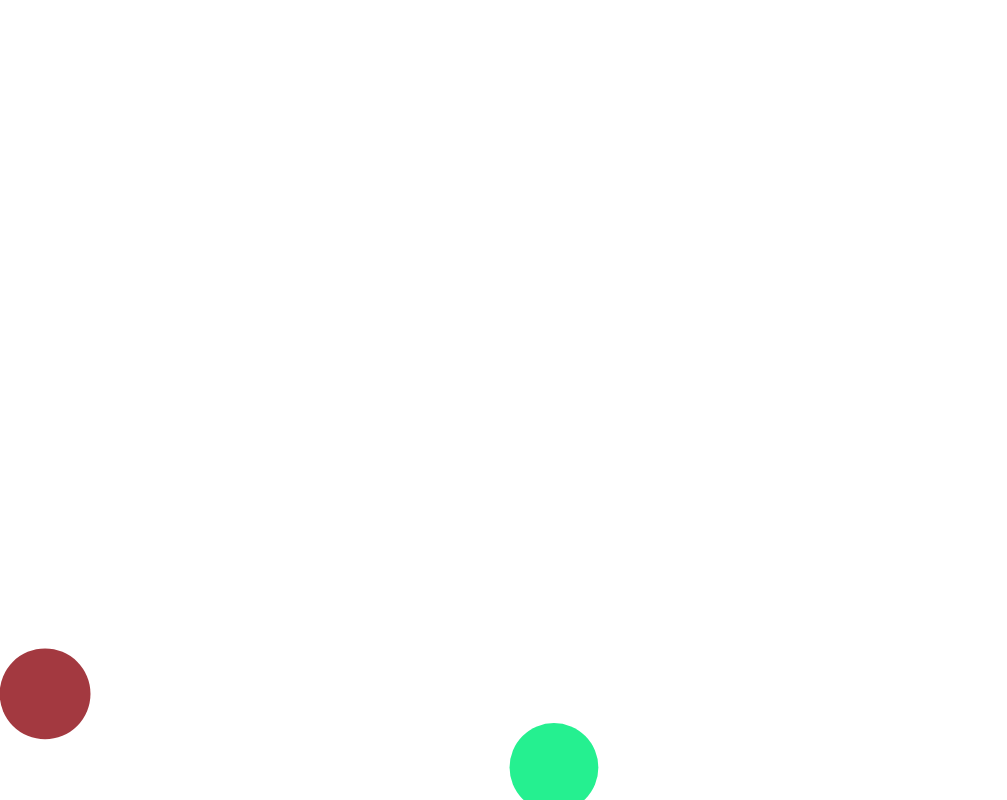
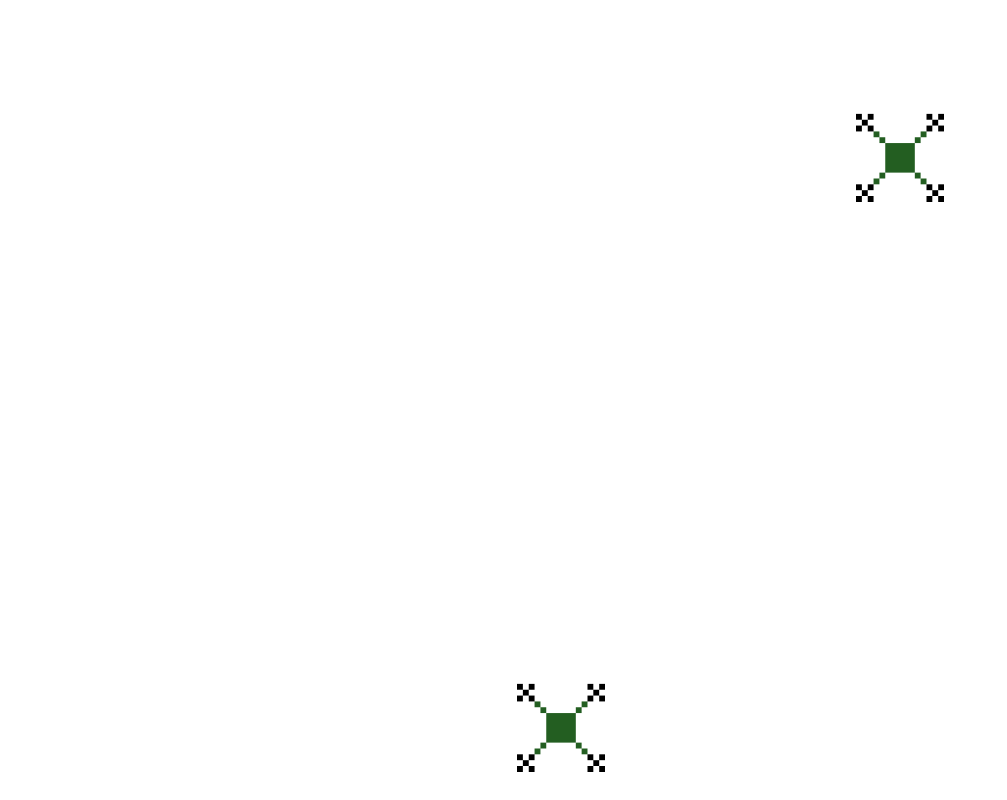
Before and after one commit to castromx/AsteroidGameWeb, a plain HTML site: page game/index.html in a window 1280 px wide. Shown: the whole page, without its empty margins (0-1007 px from the left). Drawn offline with Linux system fonts and the light colour scheme.

Commit message:
add sprite and animate dron

```diff
--- a/game/game.js
+++ b/game/game.js
@@ -1,49 +1,14 @@
-const canvas = document.getElementById('gameCanvas');
-const context = canvas.getContext('2d');
-
-canvas.width = window.innerWidth;
-canvas.height = window.innerHeight;
-
-let objects = [];
+const gameArea = document.getElementById('gameArea');
 
 function createObject() {
-  const obj = {
-    x: Math.random() * canvas.width,
-    y: Math.random() * canvas.height,
-    radius: 30 + Math.random() * 20,  // радіус від 30 до 50
-    color: 'rgb(' + Math.random() * 255 + ',' + Math.random() * 255 + ',' + Math.random() * 255 + ')'
-  };
-  objects.push(obj);
-}
-
-function drawObjects() {
-  objects.forEach(obj => {
-    context.beginPath();
-    context.arc(obj.x, obj.y, obj.radius, 0, Math.PI * 2);
-    context.fillStyle = obj.color;
-    context.fill();
-    context.closePath();
+  const img = document.createElement('img');
+  img.src = 'dron.gif';
+  img.style.left = Math.random() * (window.innerWidth - 100) + 'px';
+  img.style.top = Math.random() * (window.innerHeight - 100) + 'px';
+  img.addEventListener('click', () => {
+    img.remove();
   });
-}
-
-function update() {
-  context.clearRect(0, 0, canvas.width, canvas.height);
-  drawObjects();
-}
-
-function detectClick(e) {
-  const mouseX = e.clientX;
-  const mouseY = e.clientY;
-
-  // Фільтрація об'єктів, які не були натиснуті
-  objects = objects.filter(obj => {
-    const distance = Math.sqrt((mouseX - obj.x) ** 2 + (mouseY - obj.y) ** 2);
-    return distance > obj.radius;
-  });
+  gameArea.appendChild(img);
 }
 
 setInterval(createObject, 2000);
-
-setInterval(update, 1000 / 60);
-
-canvas.addEventListener('click', detectClick);
--- a/game/index.html
+++ b/game/index.html
@@ -3,11 +3,11 @@
 <head>
   <meta charset="UTF-8">
   <meta name="viewport" content="width=device-width, initial-scale=1.0">
-  <title>Click to Destroy</title>
+  <title>Click to Destroy Drones</title>
   <link rel="stylesheet" href="styles.css">
 </head>
 <body>
-  <canvas id="gameCanvas"></canvas>
+  <div id="gameArea"></div>
   <script src="game.js"></script>
 </body>
 </html>
--- a/game/styles.css
+++ b/game/styles.css
@@ -6,8 +6,15 @@ body, html {
   background-color: black;
 }
 
-canvas {
-  display: block;
-  margin: auto;
+#gameArea {
+  position: relative;
+  width: 100%;
+  height: 100%;
   background-color: white;
 }
+
+img {
+  position: absolute;
+  width: 100px;
+  height: 100px;
+}
```
Also changed, not shown: game/dron.gif (added).
